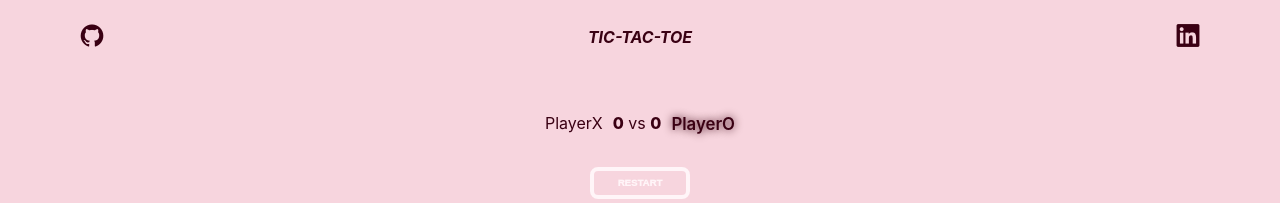
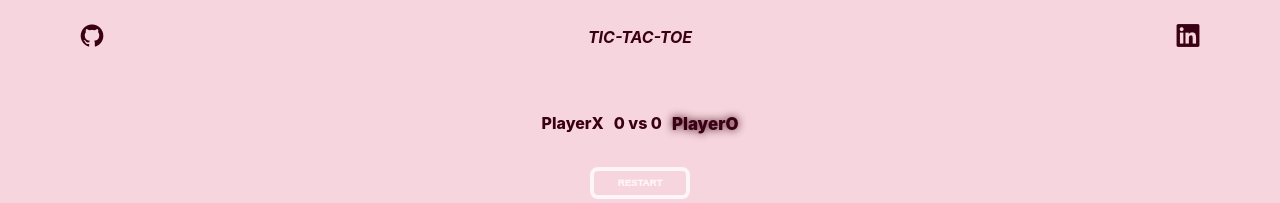
Before and after one commit to mendexco/tic-tac-toe-angular, an Angular app: page / in a window 1280 px wide. Shown: the top 203 px of the page. Built offline with nearby package versions, Linux system fonts and the light colour scheme.

Commit message:
refactor(css): adjust font weights in match-manager component

```diff
--- a/src/app/components/match-manager/match-manager.component.scss
+++ b/src/app/components/match-manager/match-manager.component.scss
@@ -12,12 +12,12 @@
       gap: 10px;
 
       p {
-        font-weight: 400;
+        font-weight: 800;
         transition: text-shadow, font-size 0.3s;
 
         &.highlighted {
           font-size: 1.05rem;
-          font-weight: 600;
+          font-weight: 1000;
           text-shadow: 0px 0px 8px var(--font-color-primary);
         }
 
```
